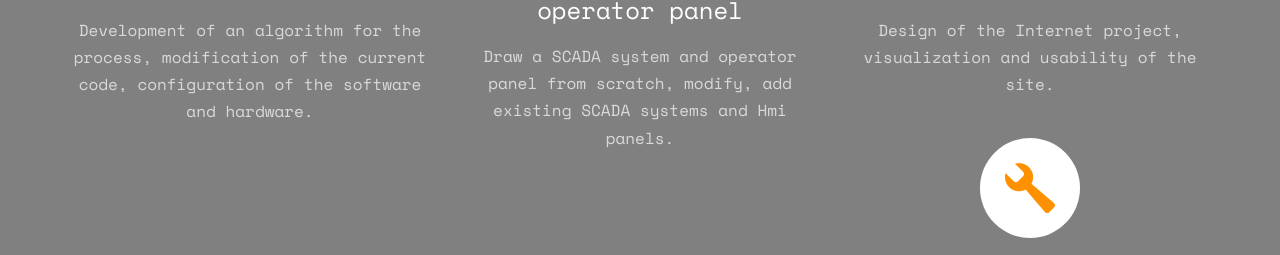
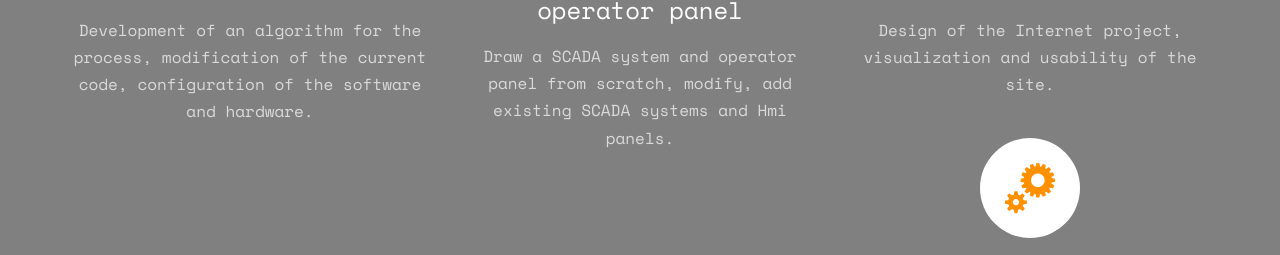
Before and after one commit to aau012/MyResume, a plain HTML site: page index.html in a window 1280 px wide. Shown: the part 3889-4144 px from the top of the page. Drawn offline with nearby package versions, Linux system fonts and the light colour scheme; some packages are replaced by stand-ins of ours; files that its build step writes are made by us from their sources; no server answers; files whose address does not match are found by name.

Commit message:
Update index.html

```diff
--- a/index.html
+++ b/index.html
@@ -249,7 +249,7 @@
 
 						<div class="feature-left">
 							<span class="icon">
-								<i class="icon-wrench"></i>
+								<i class="icon-cogs"></i>
 							</span>
 							<div class="feature-copy">
 								<h3>System Administrator</h3>
```
